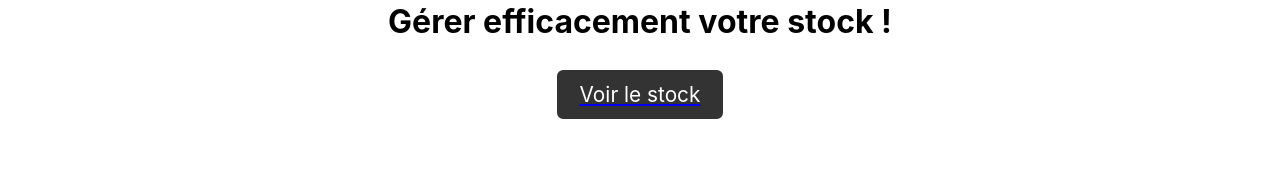
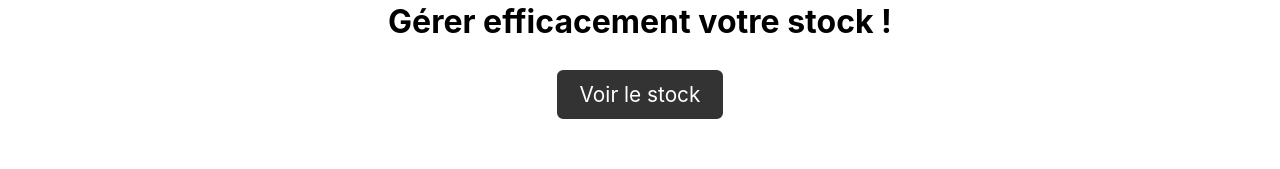
Before and after one commit to jlg-formation/tjs-juin-2022, a React (Create React App) app in the folder front/: page / in a window 1280 px wide. Shown: the part 349-518 px from the top of the page. Built offline with nearby package versions, Linux system fonts and the light colour scheme.

Commit message:
fix: css on link

```diff
--- a/front/src/css/button.scss
+++ b/front/src/css/button.scss
@@ -38,3 +38,8 @@ button {
     }
   }
 }
+
+a {
+  text-decoration: inherit;
+  color: inherit;
+}
```
